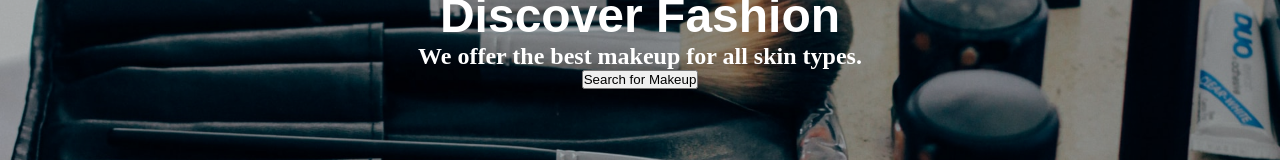
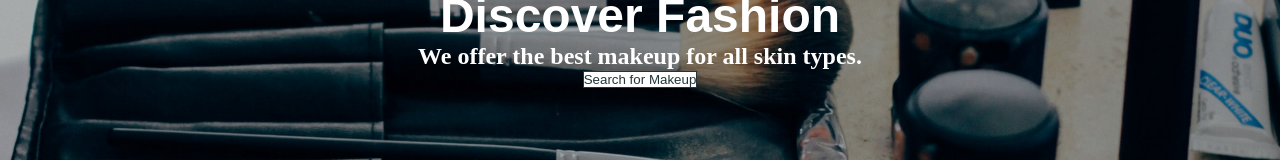
Before and after one commit to lailahgrant/Landing-page-with-Hero-image, a plain HTML site: page index.html in a window 1280 px wide. Shown: the part 362-522 px from the top of the page. Drawn offline with Linux system fonts and the light colour scheme.

```diff
--- a/css/styl.css
+++ b/css/styl.css
@@ -41,3 +41,10 @@
     margin-bottom:0 ;
     font-family:"Oswald", sans-serif;
 }
+
+.hero-button{
+    background-color: white;
+    color:#22363A;
+    border:1px solid #22363A;
+
+}
```
